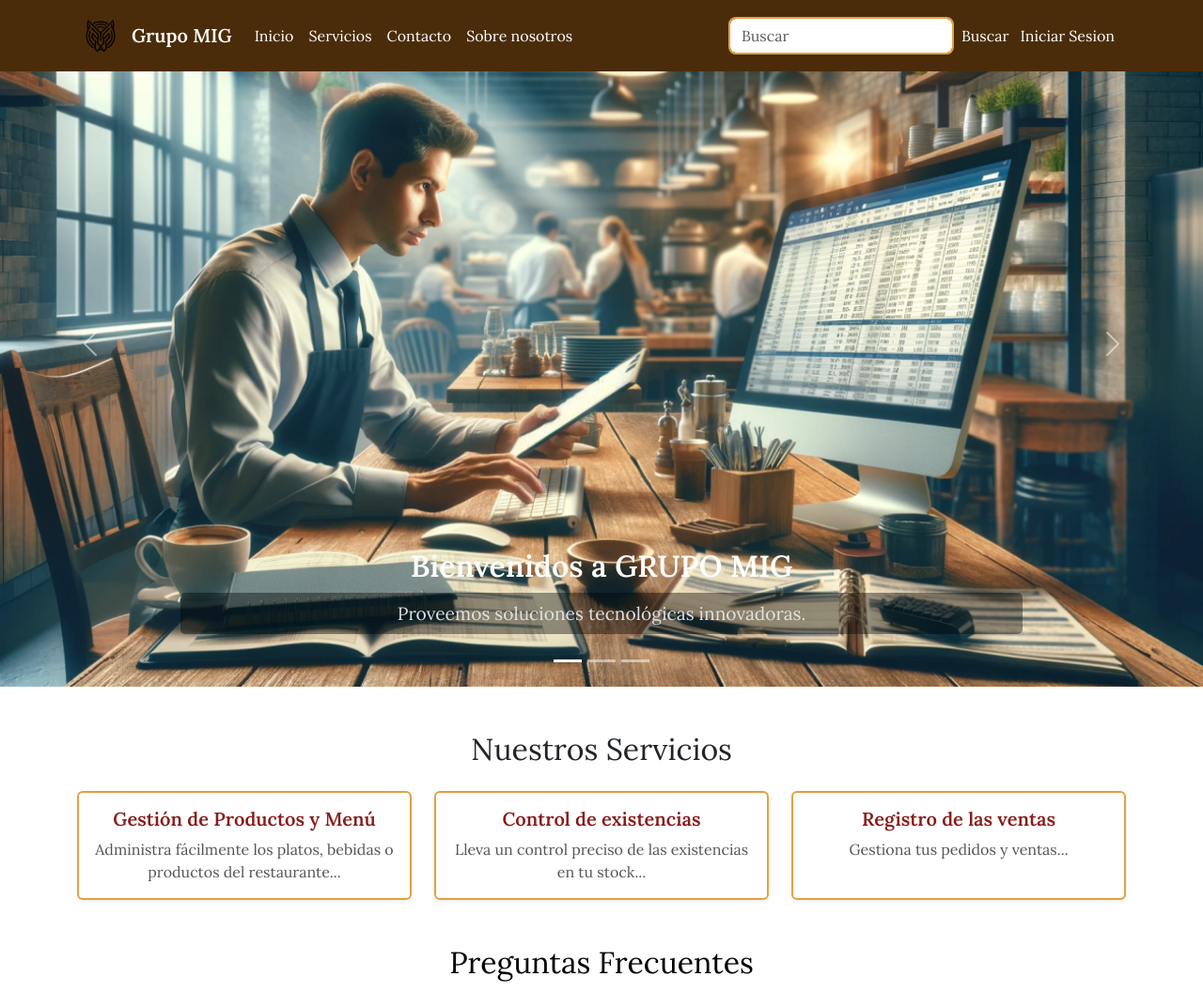
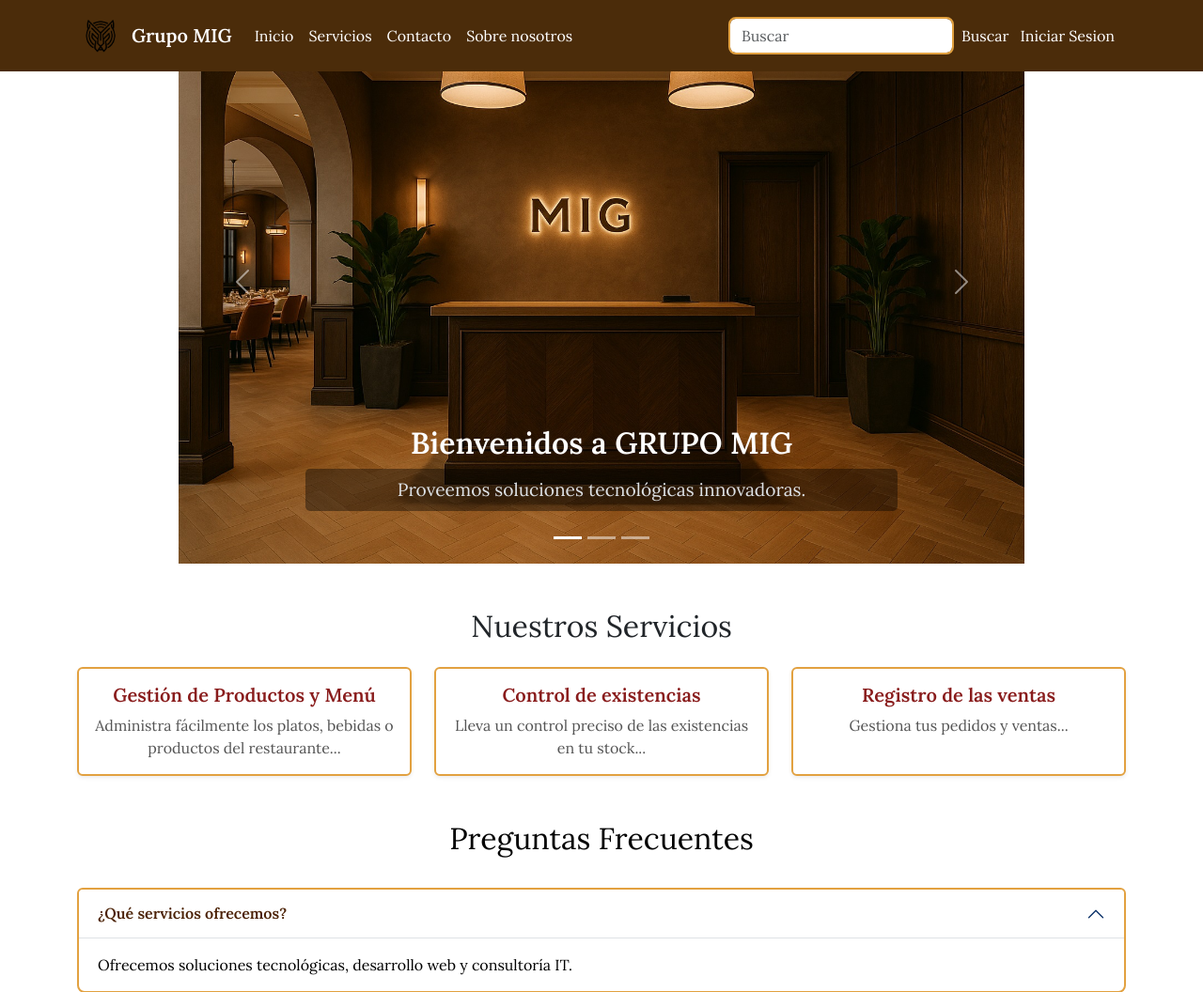
Before and after one commit to LinaB24/MIG, a PHP site: page / in a window 1280 px wide. Shown: the top 1056 px of the page at 94% size. Run offline with PHP 8.4, Linux system fonts and the light colour scheme.

Commit message:
edicion de fotos el homepage

```diff
--- a/css/index.css
+++ b/css/index.css
@@ -75,6 +75,14 @@ body {
   padding: 0.5rem;
   border-radius: 0.3rem;
 }
+
+/*Nuevo bloque para limitar el ancho del carrusel */
+.carousel {
+  max-width: 900px;  /* angosto */
+  margin: 0 auto;    /* centrar en la pantalla */
+}
+
+
 
 /* Sección de Servicios */
 .card {
--- a/index.php
+++ b/index.php
@@ -82,21 +82,21 @@
     </div>
     <div class="carousel-inner">
       <div class="carousel-item active">
-        <img src="assets/imagen1.jpg" class="d-block w-100" alt="...">
+        <img src="assets/mig1.jpg" class="d-block w-100" alt="...">
         <div class="carousel-caption d-none d-md-block">
           <h5>Bienvenidos a GRUPO MIG</h5>
           <p>Proveemos soluciones tecnológicas innovadoras.</p>
         </div>
       </div>
       <div class="carousel-item">
-        <img src="assets/imagen2.jpg" class="d-block w-100" alt="...">
+        <img src="assets/mig2.jpg" class="d-block w-100" alt="...">
         <div class="carousel-caption d-none d-md-block">
           <h5>Transforma tu negocio</h5>
           <p>Con nuestras herramientas tecnológicas de vanguardia.</p>
         </div>
       </div>
       <div class="carousel-item">
-        <img src="assets/imagen3.jpg" class="d-block w-100" alt="...">
+        <img src="assets/mig3.jpg" class="d-block w-100" alt="...">
         <div class="carousel-caption d-none d-md-block">
           <h5>Tu socio estratégico</h5>
           <p>En el camino hacia el éxito.</p>
@@ -258,7 +258,7 @@
       <p>Desarrollador</p>
     </div>
     <div class="equipo-card">
-      <img src="assets/dayis.jpeg" alt="Dayana Lopez">
+      <img src="assets/dayana.jpg" alt="Dayana Lopez">
       <h3>Dayana Lopez</h3>
       <p>Desarrollador</p>
     </div>
@@ -268,7 +268,7 @@
       <p>Desarrollador</p>
     </div>
     <div class="equipo-card">
-      <img src="assets/lina.jpeg" alt="Lina Bohorquez">
+      <img src="assets/lina.jpg" alt="Lina Bohorquez">
       <h3>Lina Bohorquez</h3>
       <p>Desarrollador</p>
     </div>
```
Also changed, not shown: assets/dayana.jpg (added), assets/dayis.jpeg (deleted), assets/imagen1.jpg (deleted), assets/imagen2.jpg (deleted), assets/lina.jpeg (deleted), assets/lina.jpg (added), assets/mig1.jpg (added), assets/mig2.jpg (added), assets/mig3.jpg (added).
